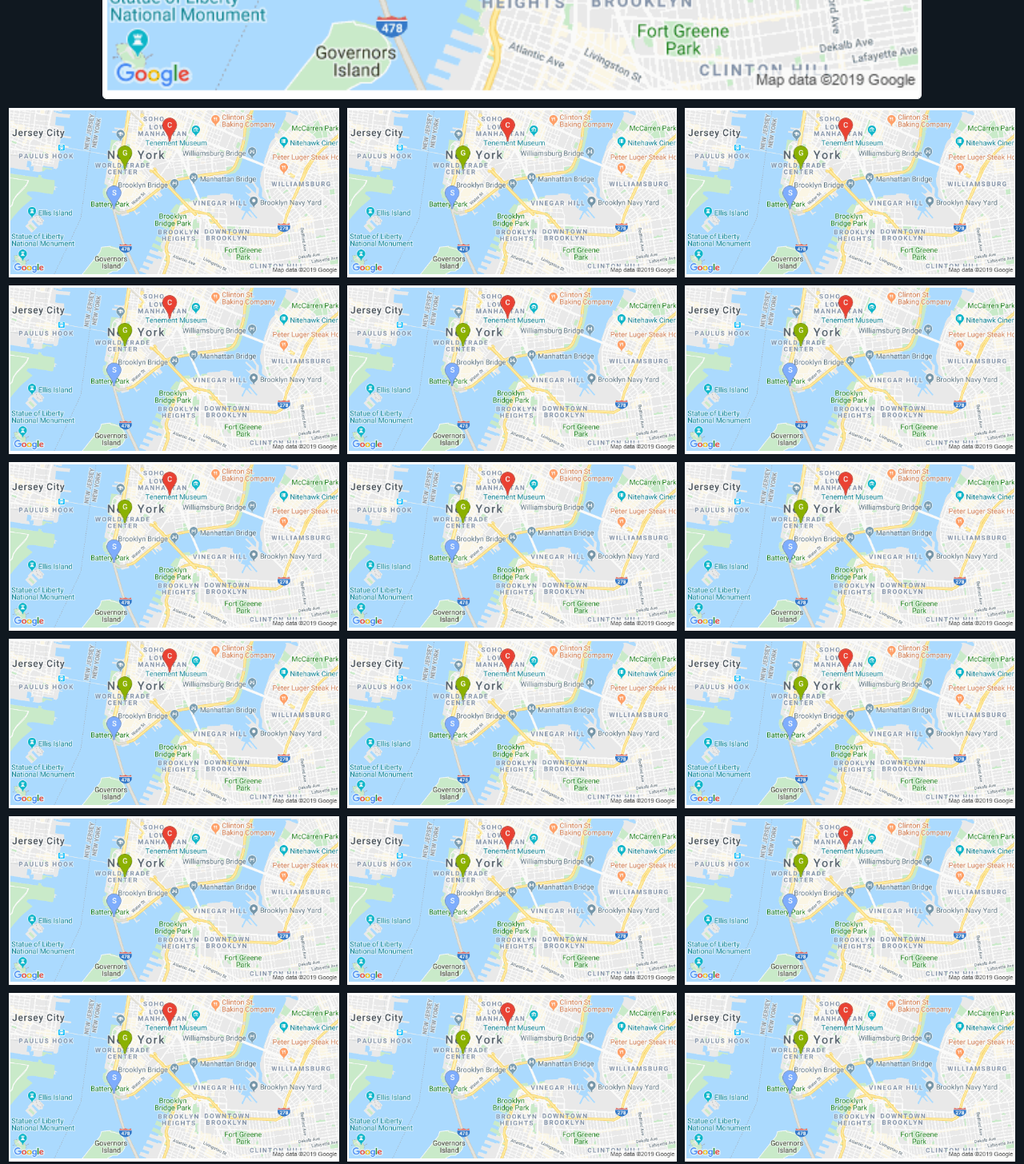
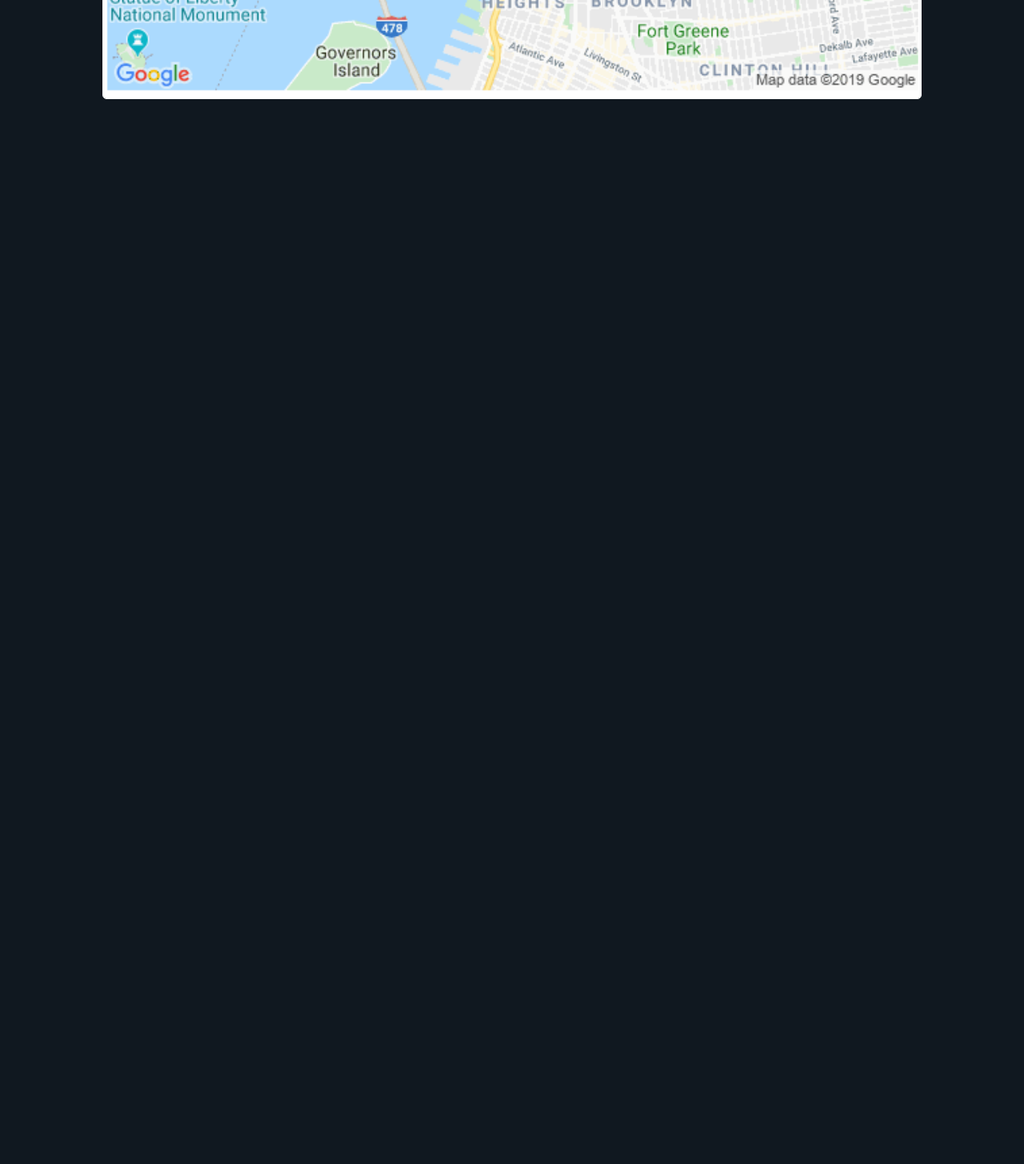
Before and after one commit to greatkay-olowo/Geo-Search, a website: page index.html in a window 1280 px wide. Shown: the part 820-2276 px from the top of the page at 80% size. After the commit the page ends 944 px from the top, so only its background shows below. Drawn offline with Linux system fonts and the light colour scheme; a web font is replaced by a local one.

Commit message:
remove pictures html template

```diff
--- a/index.html
+++ b/index.html
@@ -59,32 +59,7 @@
 					</div>
 				</div>
 				<div ><a href="#" target="_blank"><img class="map cell" src="./assets/map.PNG" alt="map"></a></div>
-				<div class="image-container">
 
-					<div class="image-container-div"> <img class="image-container-div-img" src="./assets/map.png" alt="">  </div>
-					<div class="image-container-div"> <img class="image-container-div-img" src="./assets/map.png" alt="">  </div>
-					<div class="image-container-div"> <img class="image-container-div-img" src="./assets/map.png" alt="">  </div>
-					<div class="image-container-div"> <img class="image-container-div-img" src="./assets/map.png" alt=""> </div>
-					<div class="image-container-div"> <img class="image-container-div-img" src="./assets/map.png" alt="">  </div>
-					<div class="image-container-div"> <img class="image-container-div-img" src="./assets/map.png" alt="">  </div>
-					<div class="image-container-div"> <img class="image-container-div-img" src="./assets/map.png" alt="">  </div>
-
-					<div class="image-container-div"> <img class="image-container-div-img" src="./assets/map.png" alt="">  </div>
-					<div class="image-container-div"> <img class="image-container-div-img" src="./assets/map.png" alt="">  </div>
-					<div class="image-container-div"> <img class="image-container-div-img" src="./assets/map.png" alt="">  </div>
-					<div class="image-container-div"> <img class="image-container-div-img" src="./assets/map.png" alt=""> </div>
-					<div class="image-container-div"> <img class="image-container-div-img" src="./assets/map.png" alt="">  </div>
-					<div class="image-container-div"> <img class="image-container-div-img" src="./assets/map.png" alt="">  </div>
-
-					<div class="image-container-div"> <img class="image-container-div-img" src="./assets/map.png" alt="">  </div>
-					<div class="image-container-div"> <img class="image-container-div-img" src="./assets/map.png" alt="">  </div>
-					<div class="image-container-div"> <img class="image-container-div-img" src="./assets/map.png" alt="">  </div>
-					<div class="image-container-div"> <img class="image-container-div-img" src="./assets/map.png" alt=""> </div>
-					<div class="image-container-div"> <img class="image-container-div-img" src="./assets/map.png" alt="">  </div>
-					<div class="image-container-div"> <img class="image-container-div-img" src="./assets/map.png" alt="">  </div>
-					<div class="image-container-div"> <img class="image-container-div-img" src="./assets/map.png" alt="">  </div>
-
-				</div>
 			</div>
 		</div>
 		<script src="app.js"></script>
```
